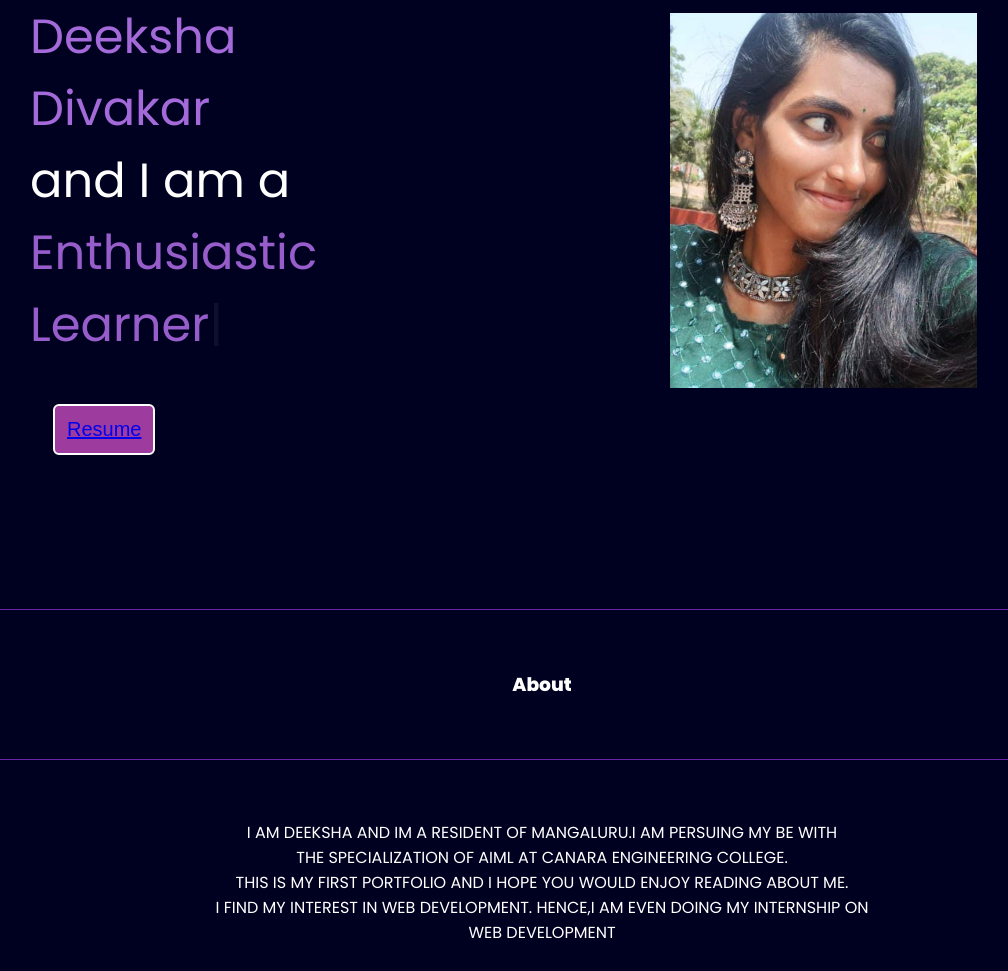
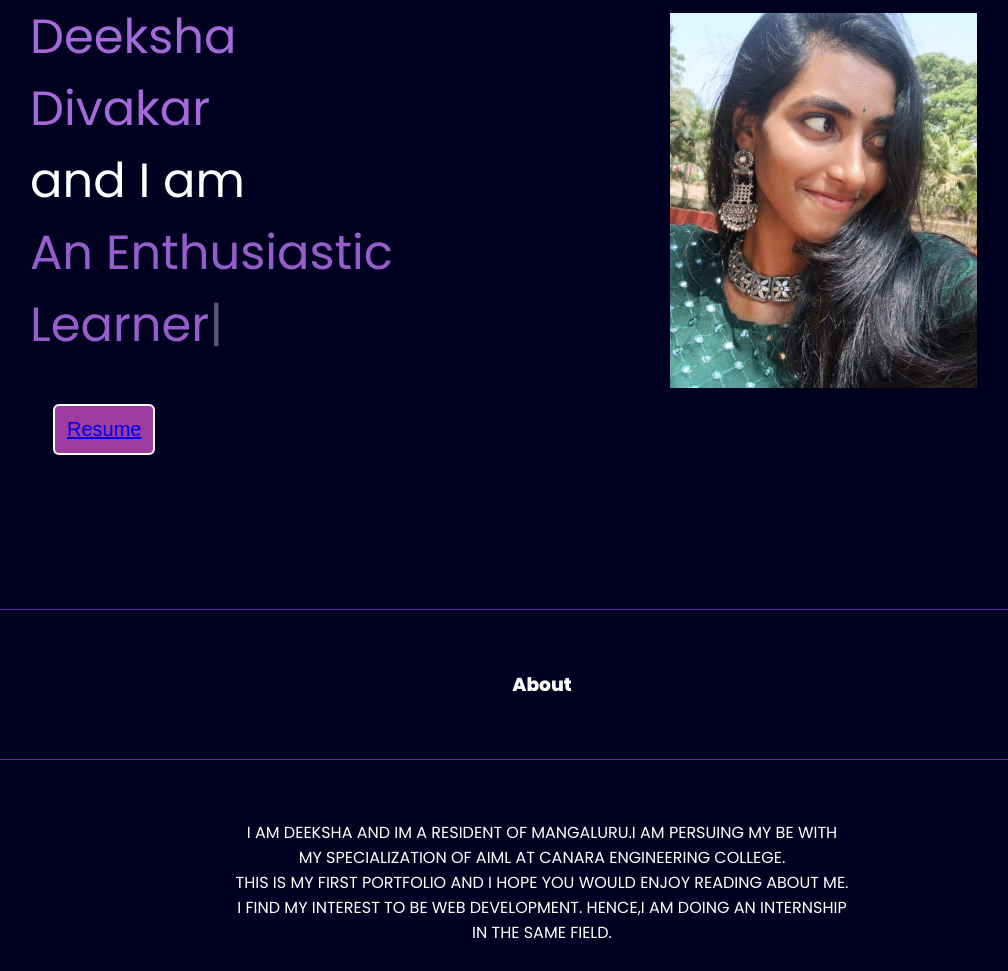
Before and after one commit to Deeksha25003/Deeksha.github.io, a plain HTML site: page index.html in a window 1280 px wide. Shown: the part 281-1252 px from the top of the page, without its empty margins (98-1106 px from the left). Drawn offline with nearby package versions, Linux system fonts and the light colour scheme.

Commit message:
Update index.html

```diff
--- a/index.html
+++ b/index.html
@@ -127,7 +127,7 @@
 			<section class="firstSection">
 				<div class="leftSection">
 					Hi, My name is <span class="purple">Deeksha Divakar</span>
-					<div> and I am a </div>
+					<div> and I am  </div>
 					<span id="element"></span>
 					<div class="buttons">
 						<button type="button" class="btn"><a href="resume.png">Resume</a><i
@@ -159,11 +159,10 @@
 								<div class="col">
 									<P> I AM DEEKSHA AND IM A RESIDENT OF MANGALURU.I AM PERSUING MY BE WITH
 										<br>
-										THE SPECIALIZATION OF AIML AT CANARA ENGINEERING COLLEGE.<br>
+										MY SPECIALIZATION OF AIML AT CANARA ENGINEERING COLLEGE.<br>
 										THIS IS MY FIRST PORTFOLIO AND I HOPE YOU WOULD ENJOY READING ABOUT ME.<br>
-										I FIND MY INTEREST IN WEB DEVELOPMENT. HENCE,I AM EVEN DOING MY INTERNSHIP
-										ON<br>
-										WEB DEVELOPMENT
+										I FIND MY INTEREST TO BE WEB DEVELOPMENT. HENCE,I AM DOING AN INTERNSHIP<br>
+										IN THE SAME FIELD.
 									</P>
 						</center>
 					</div>
@@ -213,8 +212,8 @@
 										</div>
 										<div class="col">
 											<p> I built a smart bin with my team using Iot technology.<br>
-												The bin was able to open and shut and also follow humans around.This<br>
-												was basically designed for busy nurses carrying tray.The bin can also
+												The bin is designed to open and shut and also follow humans around.This<br>
+												was basically designed for the nurses to help them carry trays.The bin can also
 												be<br>
 												replaced by the medical tray making it easier for them. Have a look at
 												it!!
@@ -275,7 +274,7 @@
 	<script src="https://unpkg.com/typed.js@2.0.16/dist/typed.umd.js"></script>
 	<script>
 		var typed = new Typed('#element', {
-			strings: ['Learnee Web Developer', 'Enthusiastic Learner'],
+			strings: ['Learnee A Learnee Web Developer', 'An Enthusiastic Learner'],
 			typeSpeed: 50,
 		});
 	</script>
```
